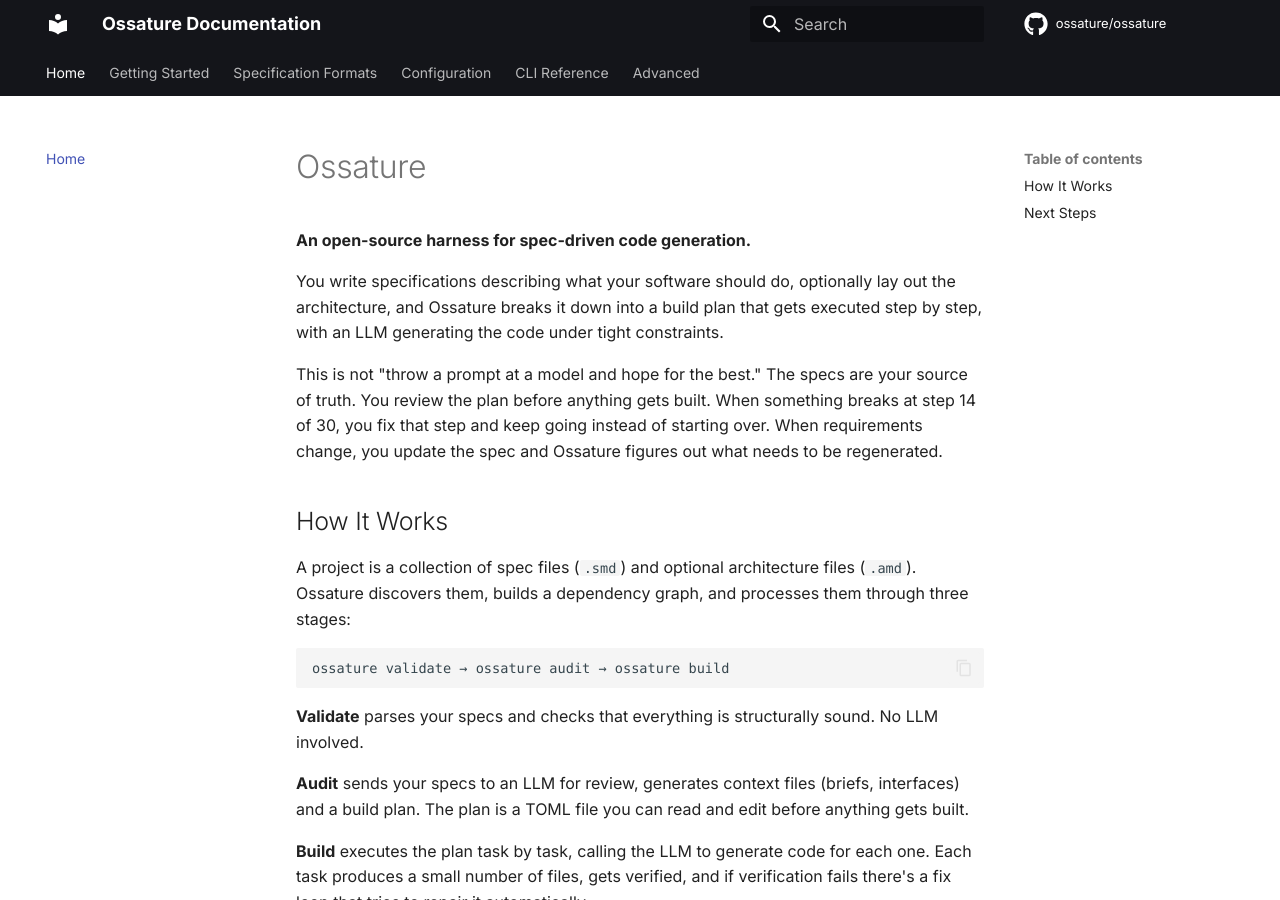
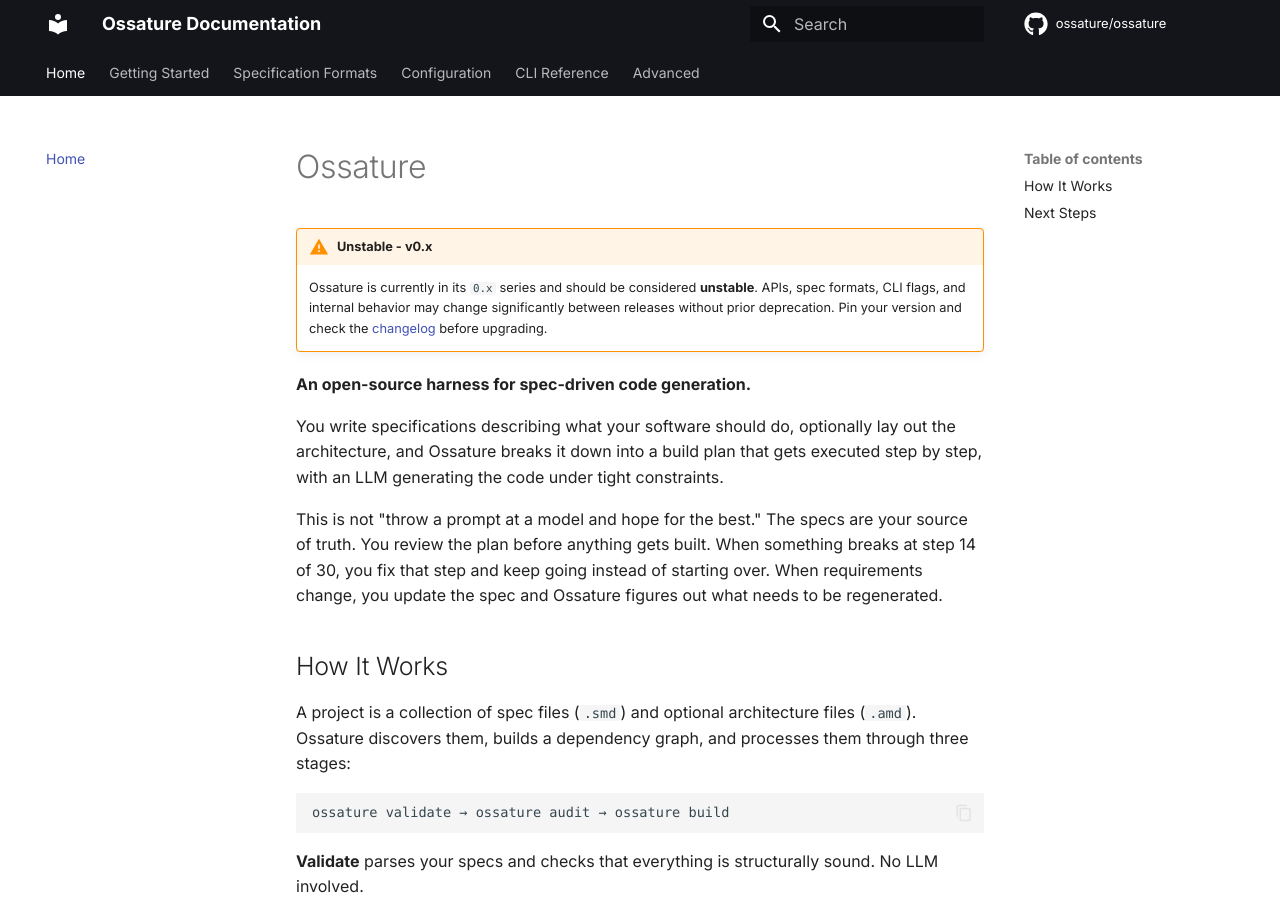
Before and after one commit to jrcribb/ossature, an MkDocs documentation site: the page built from docs/index.md, in a window 1280 px wide and 900 px high. Built offline with MkDocs 1.6.1 and Material for MkDocs 9.7.7, drawn with Linux system fonts in a browser that asks for light colours; some web fonts are replaced; comment, search, counter and statistics services are not loaded.

Commit message:
docs: add model configuration note to README and quickstart (#9)
Also adds unstable 0.x warning to docs and README.

```diff
--- a/docs/index.md
+++ b/docs/index.md
@@ -1,4 +1,12 @@
 # Ossature
+
+!!! warning "Unstable - v0.x"
+
+    Ossature is currently in its `0.x` series and should be considered **unstable**.
+    APIs, spec formats, CLI flags, and internal behavior may change significantly
+    between releases without prior deprecation. Pin your version and check the
+    [changelog](https://github.com/ossature/ossature/blob/master/CHANGELOG.md)
+    before upgrading.
 
 **An open-source harness for spec-driven code generation.**
 
```
Also changed, not shown: README.md (+12 -0 lines), docs/getting-started/quickstart.md (+2 -0 lines).
